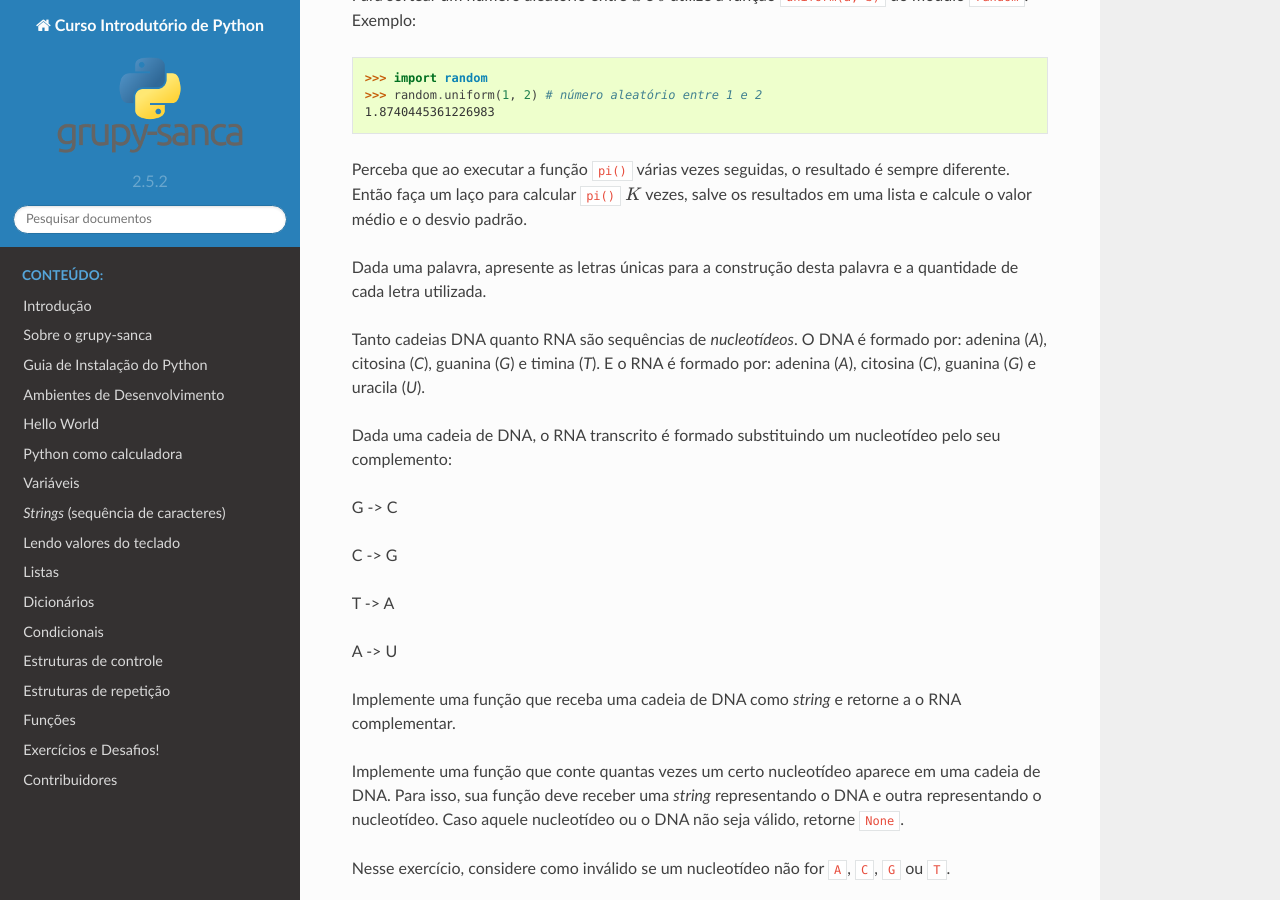
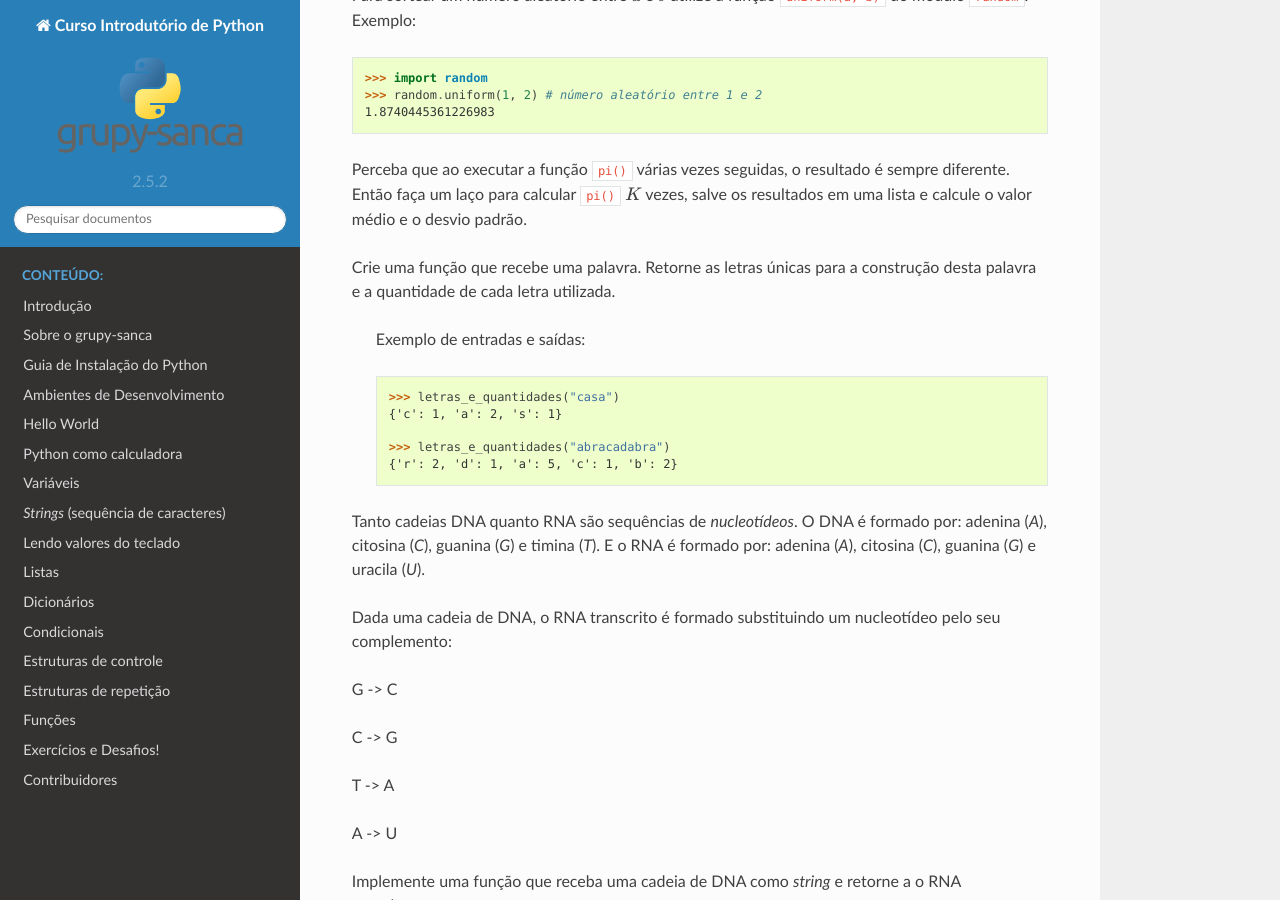
Before and after one commit to grupy-sanca/curso-python, a Sphinx documentation site: the page built from source/exercicios_funcoes.rst, in a window 1280 px wide and 900 px high, scrolled down 3090 px. Built offline with Sphinx 7.4.7 and the Read the Docs theme 2.0.0, drawn with Linux system fonts in a browser that asks for light colours.

Commit message:
Update exercicios_funcoes.rst
adicionando a resolução do problema que inseri

```diff
--- a/source/exercicios_funcoes.rst
+++ b/source/exercicios_funcoes.rst
@@ -283,17 +283,39 @@
 
          print(pi())
 
-#. Dada uma palavra, apresente as letras únicas para a construção desta palavra e a quantidade de cada letra utilizada.
+#. Crie uma função que recebe uma palavra. Retorne as letras únicas para a construção desta palavra e a quantidade de cada letra utilizada.
+
+      Exemplo de entradas e saídas:
+
+      .. code-block:: python3
+
+         >>> letras_e_quantidades("casa")
+         {'c': 1, 'a': 2, 's': 1}
+
+         >>> letras_e_quantidades("abracadabra")
+         {'r': 2, 'd': 1, 'a': 5, 'c': 1, 'b': 2}
+
 
    .. only:: instructors
 
-      Exemplo de resposta:
+      Exemplo de solução:
 
-      .. doctest::
+      .. code-block:: python3
 
-         >>> palavra = "abracadabra"
-         >>> letras_e_quantidades
-         {'r': 2, 'd': 1, 'a': 5, 'c': 1, 'b': 2}
+         def count_letters(string):
+
+            unique_letters = set(string)
+            counter = 0
+            dict_letter = {}
+
+            for i in unique_letters:
+               for j in string:
+                  if i == j:
+                     counter += 1
+               dict_letter[i] = counter
+               counter = 0
+
+            return dict_letter
 
 #. Tanto cadeias DNA quanto RNA são sequências de *nucleotídeos*. O DNA é
    formado por: adenina (*A*), citosina (*C*), guanina (*G*) e timina (*T*). E
```
